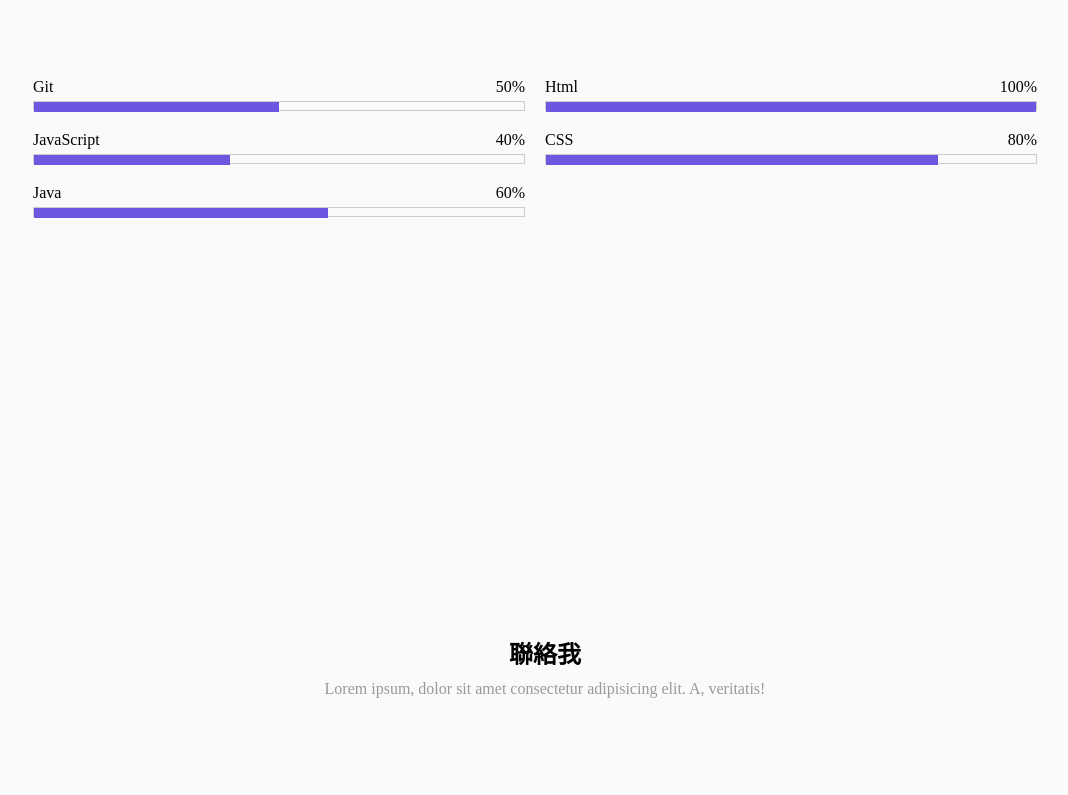
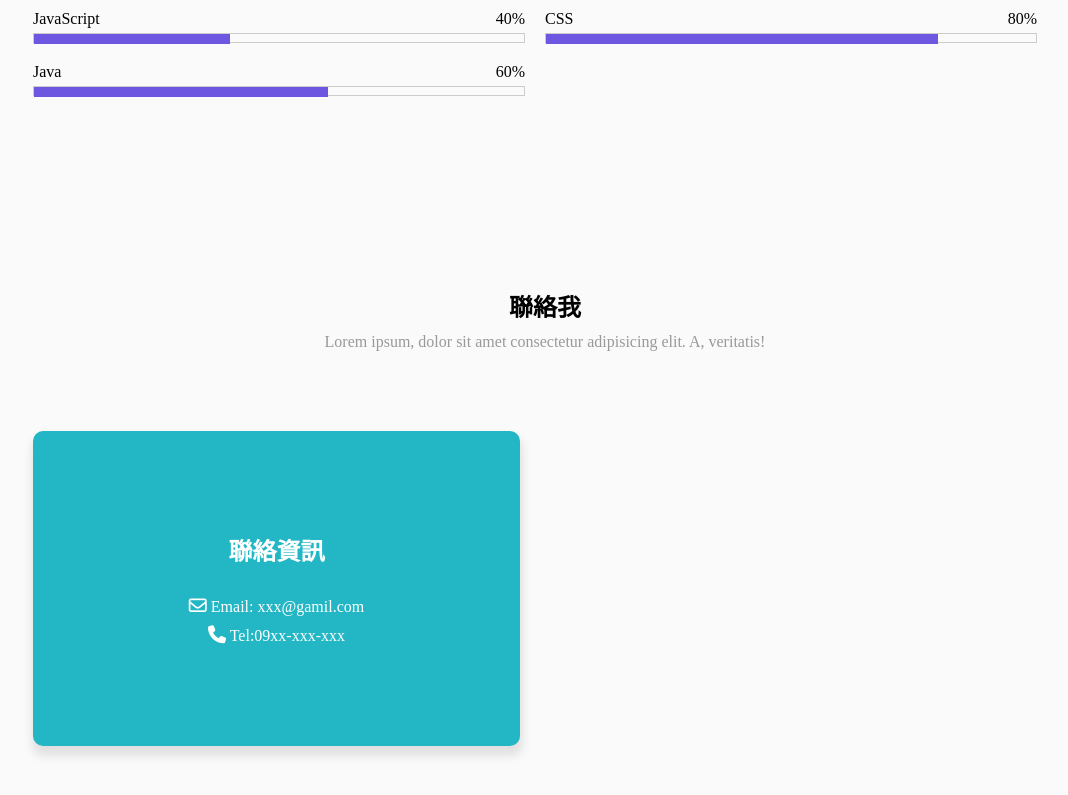
Before and after one commit to 13131750/mcu-113-1-web-13131750-final, a plain HTML site: page src/index.html in a window 1280 px wide. Shown: the part 1661-2456 px from the top of the page, without its empty margins (95-1163 px from the left). Drawn offline with Linux system fonts and the light colour scheme.

Commit message:
feat(contact): 聯絡作者區塊聯絡資訊實作

```diff
--- a/src/index.html
+++ b/src/index.html
@@ -132,6 +132,16 @@
             <h1>聯絡我</h1>
             <span>Lorem ipsum, dolor sit amet consectetur adipisicing elit. A, veritatis!</span>
           </div>
+          <div class="contact-container">
+            <div class="info">
+              <div class="contact-info">
+                <h2>聯絡資訊</h2>
+                <div><i class="fa-regular fa-envelope"></i> Email: xxx@gamil.com</div>
+                <div><i class="fa-solid fa-phone"></i> Tel:09xx-xxx-xxx</div>
+              </div>
+            </div>
+            <div class="form"></div>
+          </div>
         </section>
       </main>
     </div>
--- /dev/null
+++ b/src/scss/_contact.scss
@@ -0,0 +1,34 @@
+.contact-container {
+  display: flex;
+  justify-content: space-between;
+  width: 100%;
+  gap: 50px;
+
+  .info,
+  .form {
+    width: 50%;
+  }
+
+  .contact-info {
+    display: flex;
+    flex-direction: column;
+    justify-content: center;
+    align-items: center;
+    padding: 20px 30px;
+    width: 100%;
+    height: 315px;
+    background-color: var(--logo-color);
+    color: var(--white-color);
+    border-radius: 10px;
+    gap: 10px;
+    box-shadow: 1px 8px 10px 2px var(--first-shadow-color);
+
+    > h2 {
+      margin-bottom: 20px;
+    }
+
+    i {
+      font-size: 18px;
+    }
+  }
+}
--- a/src/scss/style.scss
+++ b/src/scss/style.scss
@@ -3,6 +3,7 @@
 @import "./home";
 @import "./about";
 @import "./skill";
+@import "./contact";
 
 :root {
   --body-color: rgb(250, 250, 250);
@@ -49,7 +50,6 @@ body {
 
   .section {
     padding-block: 6em;
-    min-height: 700px;
 
     .top-header {
       text-align: center;
```
Also changed, not shown: src/style.min.css, 1 other file.
